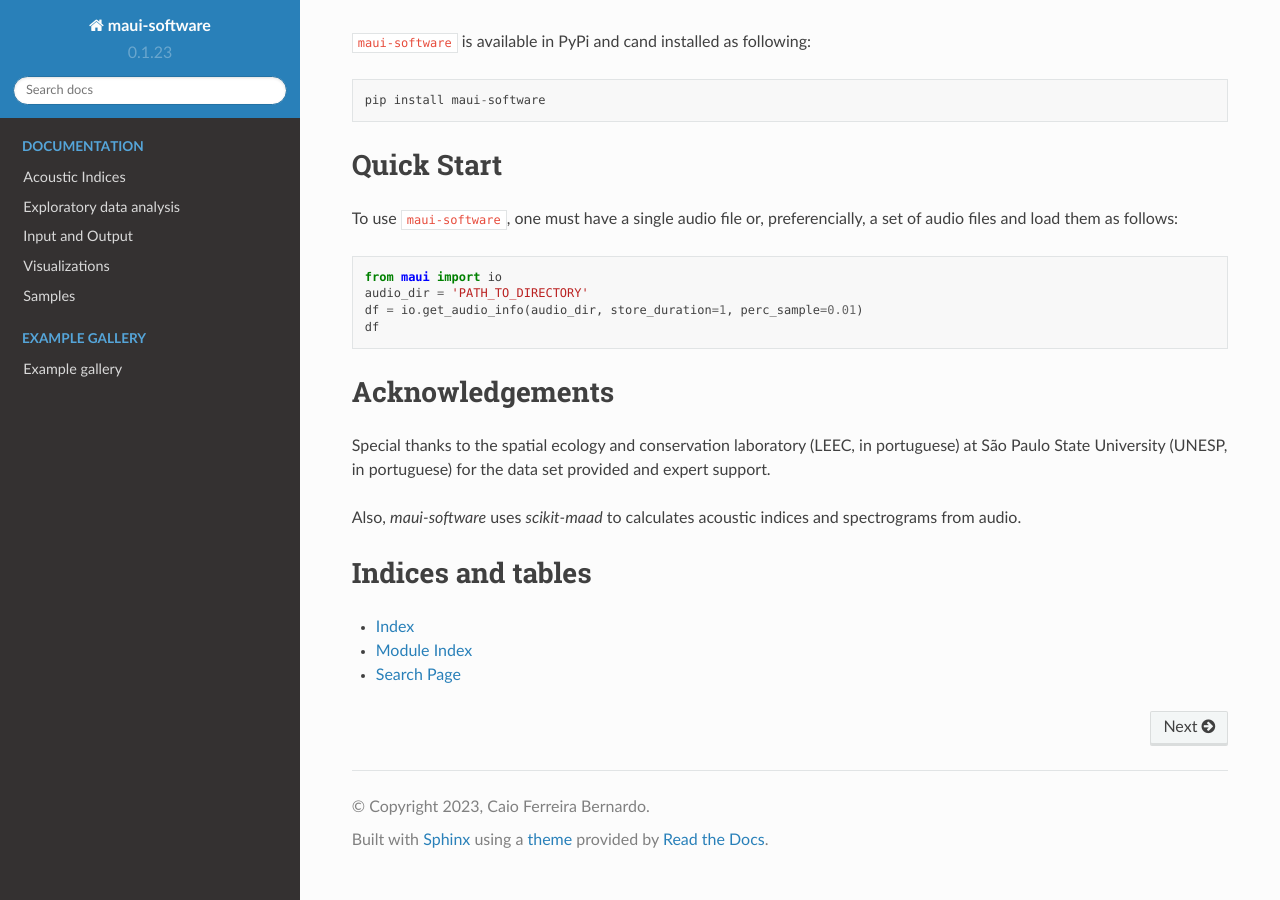
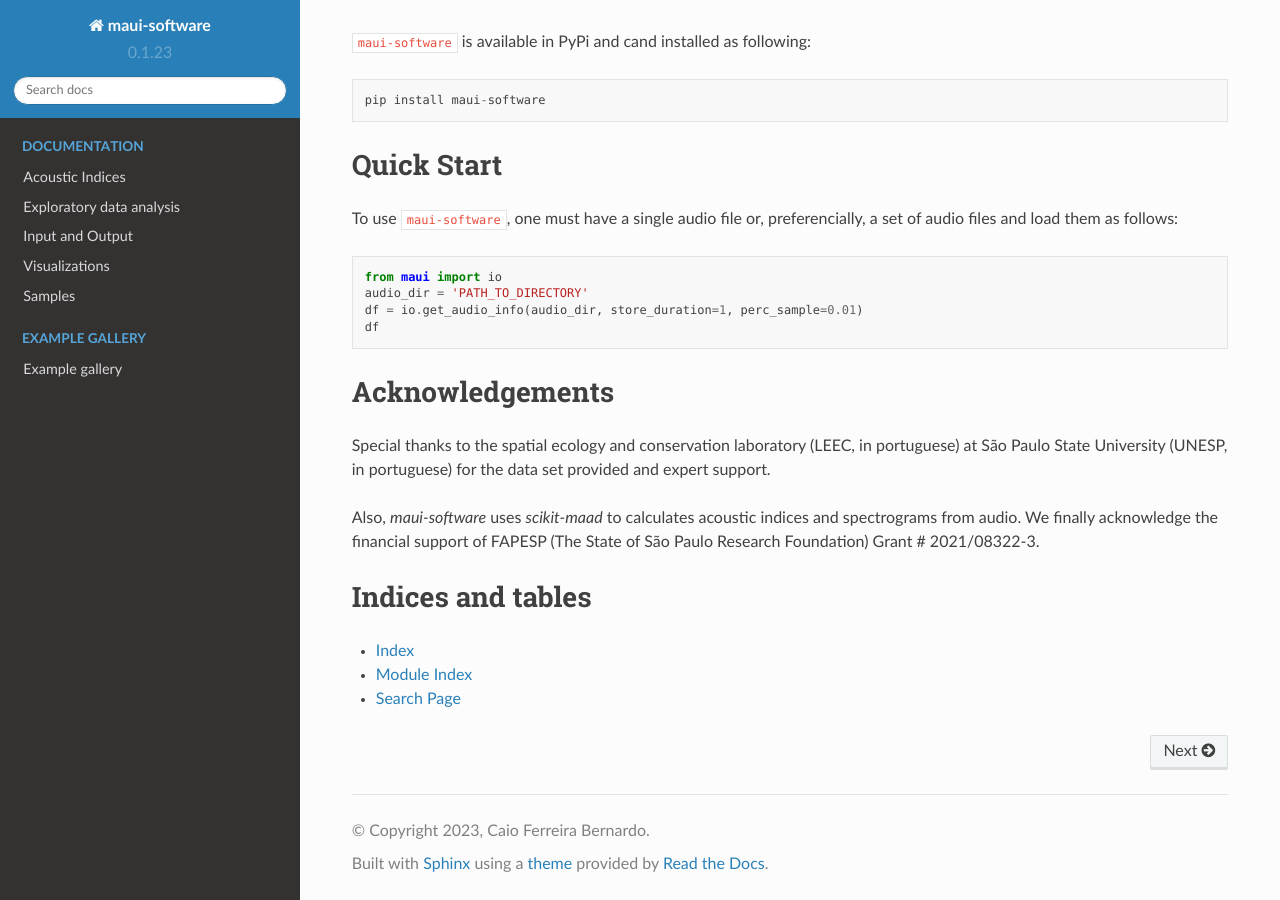
Before and after one commit to maui-software/maui-software, a Sphinx documentation site: the page built from docs/source/index.rst, in a window 1280 px wide and 900 px high, scrolled down 1484 px. Built offline with Sphinx 7.4.7 and the Read the Docs theme 2.0.0, drawn with Linux system fonts in a browser that asks for light colours.

Commit message:
add acknowledgement for FAPESP funding

```diff
--- a/docs/source/index.rst
+++ b/docs/source/index.rst
@@ -74,7 +74,7 @@ Acknowledgements
 
 Special thanks to the spatial ecology and conservation laboratory (LEEC, in portuguese) at São Paulo State University (UNESP, in portuguese) for the data set provided and expert support.
 
-Also, `maui-software` uses `scikit-maad` to calculates acoustic indices and spectrograms from audio.
+Also, `maui-software` uses `scikit-maad` to calculates acoustic indices and spectrograms from audio. We finally acknowledge the financial support of FAPESP (The State of São Paulo Research Foundation) Grant # 2021/08322-3.
 
 
 Indices and tables
```
